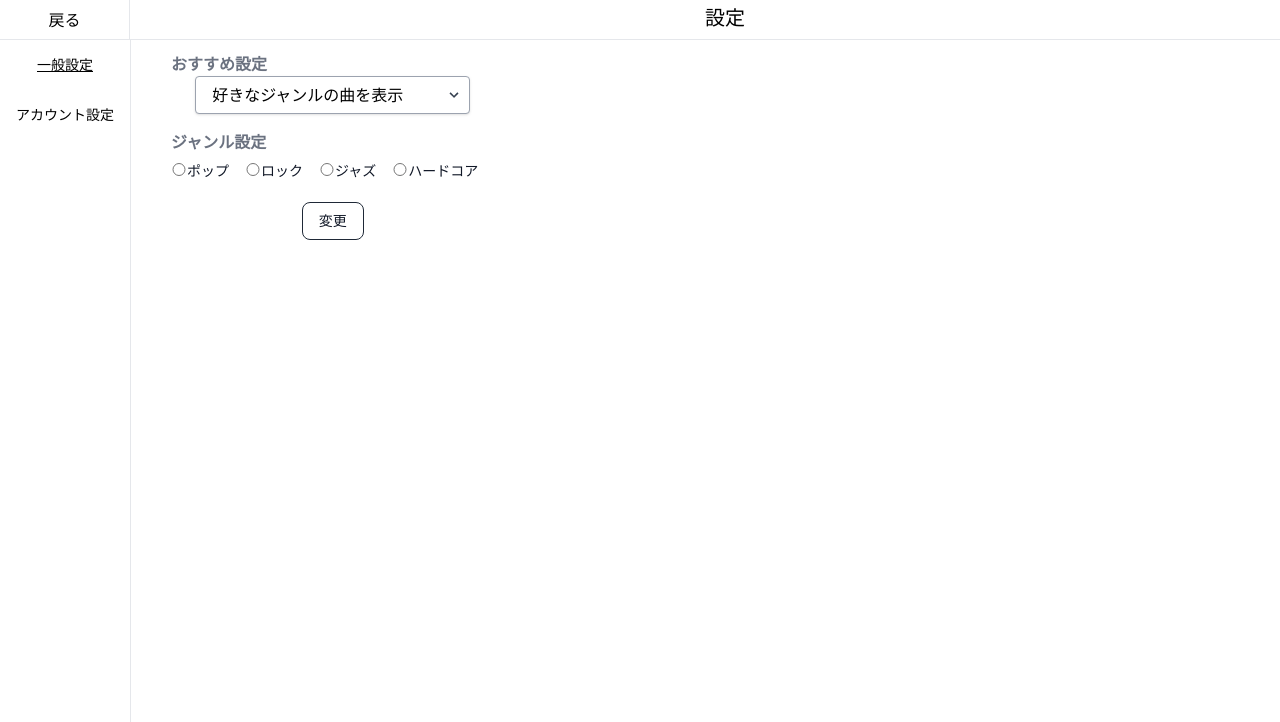
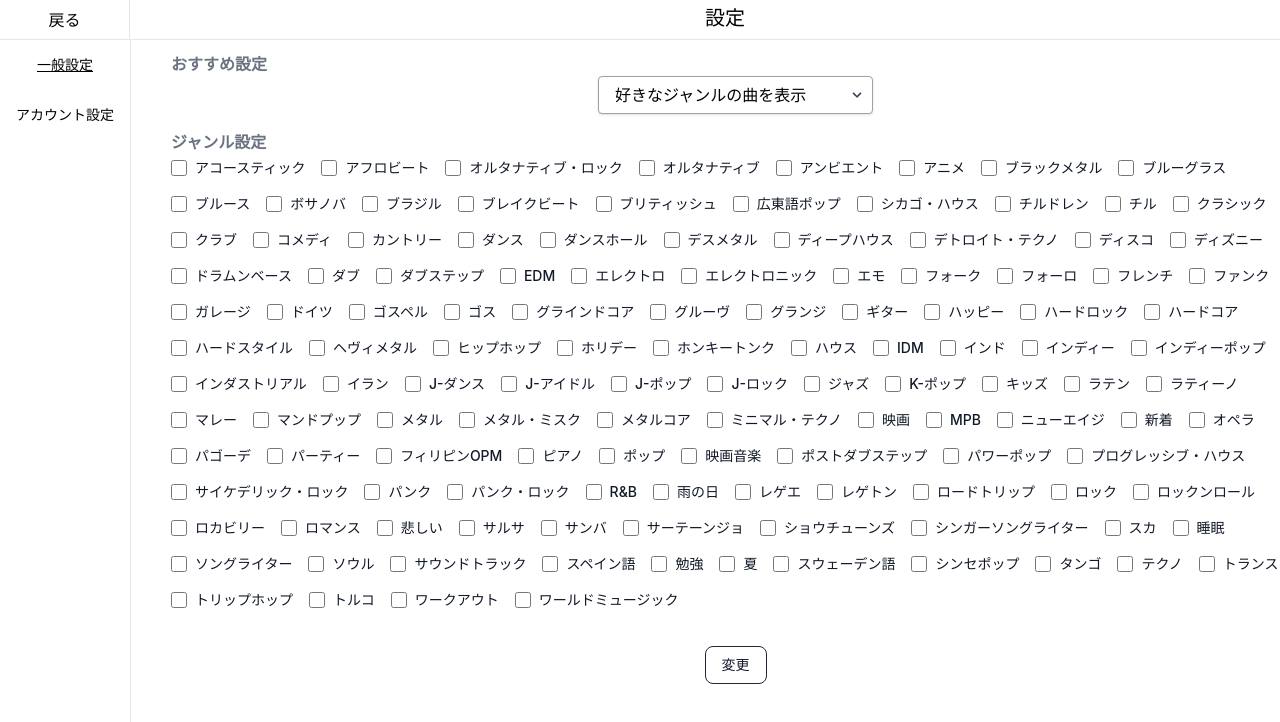
Before and after one commit to SEKI-YUTA/BeginnersHackathon2024_Spring, a React (Create React App) app: page /Setting in a window 1280 px wide. Shown: the top 722 px of the page. Built offline with nearby package versions, Linux system fonts and the light colour scheme; no server answers.

Commit message:
Setting.jsxのジャンルの設定を本物と同じようにできるようにする

```diff
--- /dev/null
+++ b/src/Genres.js
@@ -0,0 +1,129 @@
+export const Genres = [
+        "アコースティック",
+        "アフロビート",
+        "オルタナティブ・ロック",
+        "オルタナティブ",
+        "アンビエント",
+        "アニメ",
+        "ブラックメタル",
+        "ブルーグラス",
+        "ブルース",
+        "ボサノバ",
+        "ブラジル",
+        "ブレイクビート",
+        "ブリティッシュ",
+        "広東語ポップ",
+        "シカゴ・ハウス",
+        "チルドレン",
+        "チル",
+        "クラシック",
+        "クラブ",
+        "コメディ",
+        "カントリー",
+        "ダンス",
+        "ダンスホール",
+        "デスメタル",
+        "ディープハウス",
+        "デトロイト・テクノ",
+        "ディスコ",
+        "ディズニー",
+        "ドラムンベース",
+        "ダブ",
+        "ダブステップ",
+        "EDM",
+        "エレクトロ",
+        "エレクトロニック",
+        "エモ",
+        "フォーク",
+        "フォーロ",
+        "フレンチ",
+        "ファンク",
+        "ガレージ",
+        "ドイツ",
+        "ゴスペル",
+        "ゴス",
+        "グラインドコア",
+        "グルーヴ",
+        "グランジ",
+        "ギター",
+        "ハッピー",
+        "ハードロック",
+        "ハードコア",
+        "ハードスタイル",
+        "ヘヴィメタル",
+        "ヒップホップ",
+        "ホリデー",
+        "ホンキートンク",
+        "ハウス",
+        "IDM",
+        "インド",
+        "インディー",
+        "インディーポップ",
+        "インダストリアル",
+        "イラン",
+        "J-ダンス",
+        "J-アイドル",
+        "J-ポップ",
+        "J-ロック",
+        "ジャズ",
+        "K-ポップ",
+        "キッズ",
+        "ラテン",
+        "ラティーノ",
+        "マレー",
+        "マンドプップ",
+        "メタル",
+        "メタル・ミスク",
+        "メタルコア",
+        "ミニマル・テクノ",
+        "映画",
+        "MPB",
+        "ニューエイジ",
+        "新着",
+        "オペラ",
+        "パゴーデ",
+        "パーティー",
+        "フィリピンOPM",
+        "ピアノ",
+        "ポップ",
+        "映画音楽",
+        "ポストダブステップ",
+        "パワーポップ",
+        "プログレッシブ・ハウス",
+        "サイケデリック・ロック",
+        "パンク",
+        "パンク・ロック",
+        "R&B",
+        "雨の日",
+        "レゲエ",
+        "レゲトン",
+        "ロードトリップ",
+        "ロック",
+        "ロックンロール",
+        "ロカビリー",
+        "ロマンス",
+        "悲しい",
+        "サルサ",
+        "サンバ",
+        "サーテーンジョ",
+        "ショウチューンズ",
+        "シンガーソングライター",
+        "スカ",
+        "睡眠",
+        "ソングライター",
+        "ソウル",
+        "サウンドトラック",
+        "スペイン語",
+        "勉強",
+        "夏",
+        "スウェーデン語",
+        "シンセポップ",
+        "タンゴ",
+        "テクノ",
+        "トランス",
+        "トリップホップ",
+        "トルコ",
+        "ワークアウト",
+        "ワールドミュージック"
+
+]
--- a/src/pages/SettingScreen/GenrusItem.jsx
+++ b/src/pages/SettingScreen/GenrusItem.jsx
@@ -1,9 +1,7 @@
 const GenrusItem = (props) => (
-    <div>
-        <input type="radio" className="w-4 text-blue-600 bg-gray-100 border-gray-300 focus:ring-blue-500 dark:focus:ring-blue-600 dark:ring-offset-gray-800 focus:ring-2 dark:bg-gray-700 dark:border-gray-600" />
-        <label for="inline-radio" className="pr-4 text-sm font-medium text-gray-900 dark:text-gray-300">
-            {props.value}
-        </label>
+    <div class="flex items-center mb-4 mr-4">
+    <input id="default-checkbox" type="checkbox" value="" class="w-4 h-4 text-blue-600 bg-gray-100 border-gray-300 rounded focus:ring-blue-500 dark:focus:ring-blue-600 dark:ring-offset-gray-800 focus:ring-2 dark:bg-gray-700 dark:border-gray-600"/>
+    <label for="default-checkbox" class="ms-2 text-sm font-medium text-gray-900 dark:text-gray-300">{props.value}</label>
     </div>
 );
 
--- a/src/pages/SettingScreen/SettingScreen.jsx
+++ b/src/pages/SettingScreen/SettingScreen.jsx
@@ -3,6 +3,7 @@ import GenrusItem from "./GenrusItem";
 import { useNavigate } from "react-router-dom";
 import { useLogOut } from "../../components/useLogOut";
 import { Link } from "react-router-dom";
+import {Genres} from "../../Genres"
 const SettingScreen = () => {
     const [settingText, setHandle] = useState(true);
     const navigate = useNavigate();
@@ -49,11 +50,11 @@ const SettingScreen = () => {
                     ジャンル設定
                 </p>
             </div>
-            <div className="flex w-full">
-                <GenrusItem value="ポップ" />
-                <GenrusItem value="ロック" />
-                <GenrusItem value="ジャズ" />
-                <GenrusItem value="ハードコア" />
+            <div className="flex w-full flex-wrap">
+                {Genres.map((Genre)=>{
+                    console.log(Genre)
+                    return <GenrusItem value={Genre}/>
+    })}
             </div>
             <div className="pt-5">
                 <button
```
